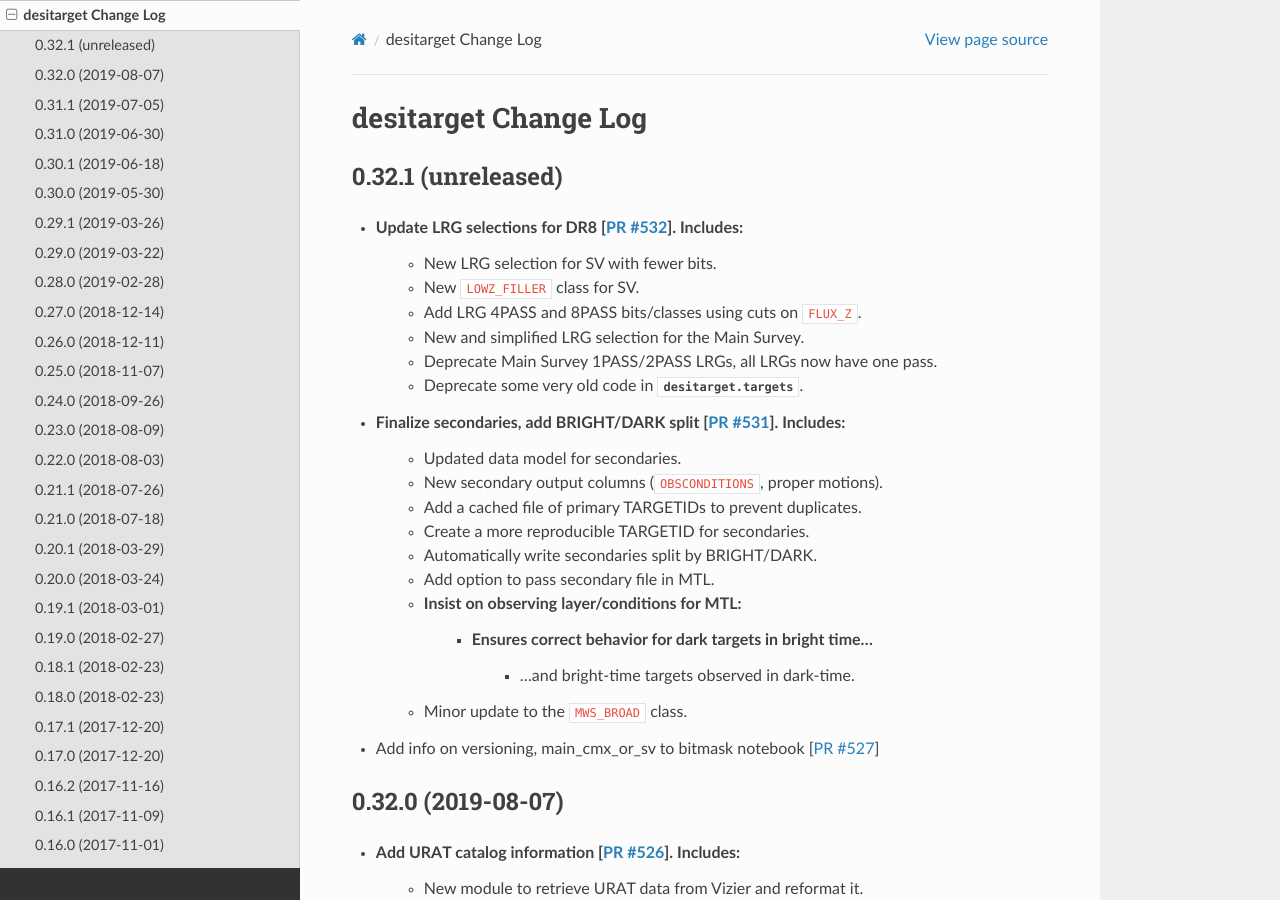
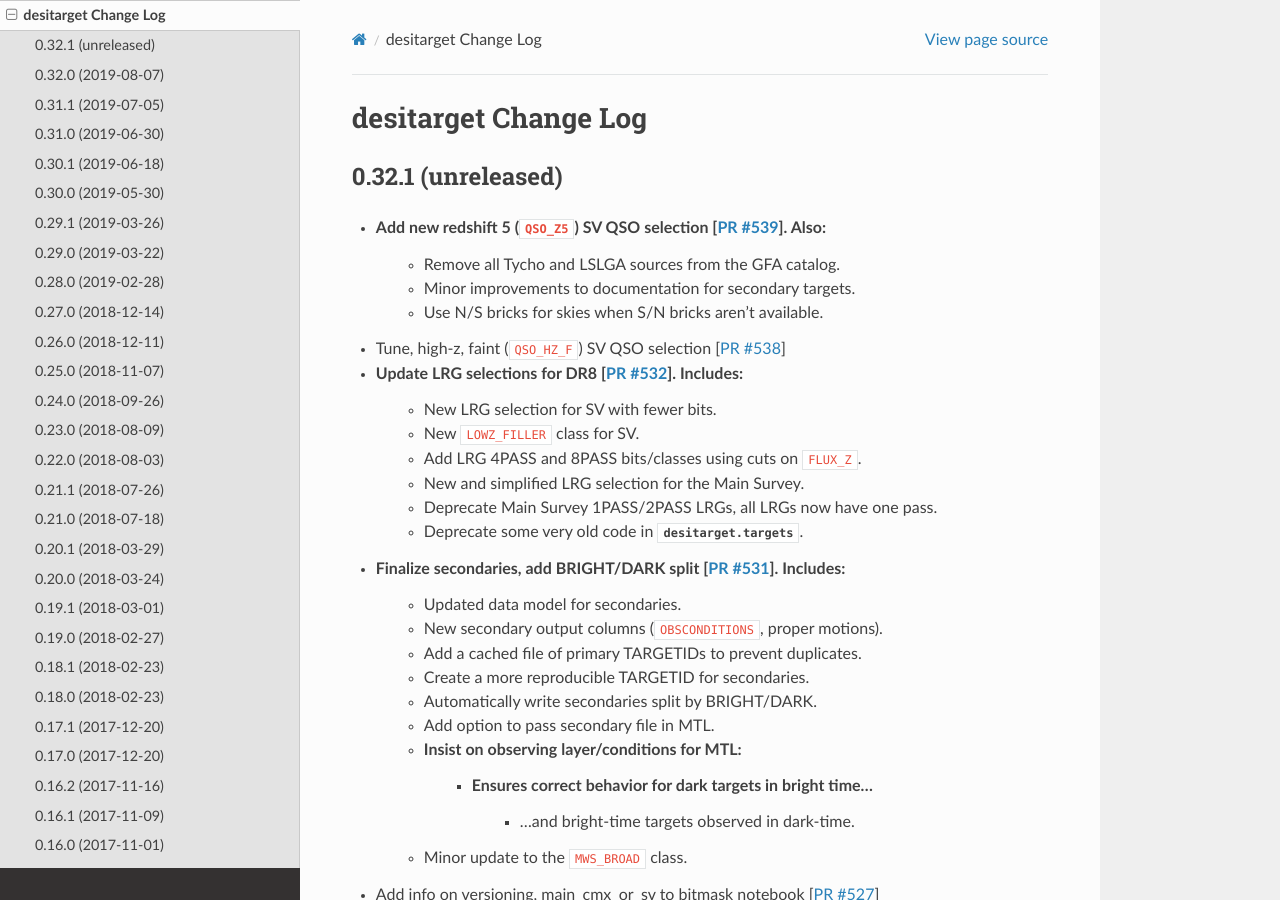
Before and after one commit to desihub/desitarget, a Sphinx documentation site: the page built from doc/changes.rst, in a window 1280 px wide and 900 px high. Built offline with Sphinx 7.4.7 and the Read the Docs theme 2.0.0, drawn with Linux system fonts in a browser that asks for light colours.

Commit message:
update changes docs

```diff
--- a/doc/changes.rst
+++ b/doc/changes.rst
@@ -5,6 +5,11 @@ desitarget Change Log
 0.32.1 (unreleased)
 -------------------
 
+* Add new redshift 5 (``QSO_Z5``) SV QSO selection [`PR #539`_]. Also:
+    * Remove all Tycho and LSLGA sources from the GFA catalog.
+    * Minor improvements to documentation for secondary targets.
+    * Use N/S bricks for skies when S/N bricks aren't available.
+* Tune, high-z, faint (``QSO_HZ_F``) SV QSO selection [`PR #538`_]
 * Update LRG selections for DR8 [`PR #532`_]. Includes:
     * New LRG selection for SV with fewer bits.
     * New ``LOWZ_FILLER`` class for SV.
@@ -28,6 +33,8 @@ desitarget Change Log
 .. _`PR #527`: https://github.com/desihub/desitarget/pull/527
 .. _`PR #531`: https://github.com/desihub/desitarget/pull/531
 .. _`PR #532`: https://github.com/desihub/desitarget/pull/532
+.. _`PR #538`: https://github.com/desihub/desitarget/pull/538
+.. _`PR #539`: https://github.com/desihub/desitarget/pull/539
 
 0.32.0 (2019-08-07)
 -------------------
```
